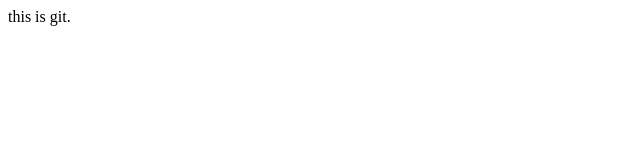
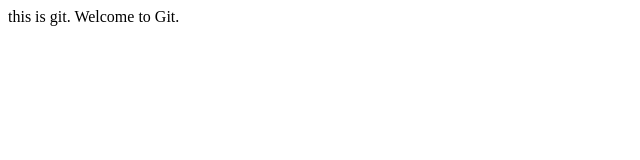
Before and after one commit to jiushide/repo2, a plain HTML site: page index.html in a window 1280 px wide. Shown: the whole page, without its empty margins (0-640 px from the left). Drawn offline with Linux system fonts and the light colour scheme.

Commit message:
change index.html

```diff
--- a/index.html
+++ b/index.html
@@ -9,7 +9,7 @@
   <body>
     this is git.
 
-
+    Welcome to Git.
   </body>
 
 </html>
```
